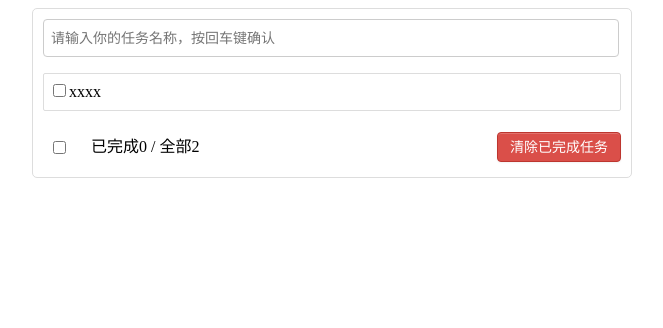
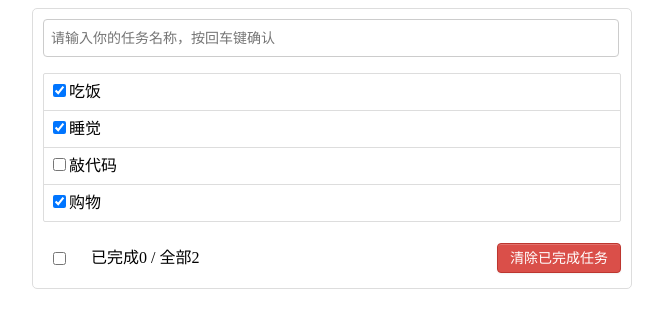
Before and after one commit to suchcl/ReactPro, a React (Create React App) app in the folder react4_todolist/: page / in a window 1280 px wide. Shown: the top 328 px of the page, without its empty margins (308-971 px from the left). Built offline with nearby package versions, Linux system fonts and the light colour scheme.

Commit message:
todolist数据初始化

```diff
--- a/react4_todolist/src/App.jsx
+++ b/react4_todolist/src/App.jsx
@@ -5,12 +5,38 @@
 import "./App.css";
 
 export default class App extends Component {
+  // 初始化状态
+  state = {
+    todos: [
+      {
+        id: "001",
+        name: "吃饭",
+        done: true,
+      },
+      {
+        id: "002",
+        name: "睡觉",
+        done: true,
+      },
+      {
+        id: "003",
+        name: "敲代码",
+        done: false,
+      },
+      {
+        id: "004",
+        name: "购物",
+        done: true,
+      },
+    ],
+  };
   render() {
+    const { todos } = this.state;
     return (
       <div className="todo-container">
         <div className="todo-wrap">
           <Header />
-          <List />
+          <List todos={todos} />
           <Footer />
         </div>
       </div>
--- a/react4_todolist/src/Item/Item.jsx
+++ b/react4_todolist/src/Item/Item.jsx
@@ -3,11 +3,18 @@
 
 export default class Item extends Component {
   render() {
+    // const { todo } = this.props;
+    const { id, name, done } = this.props;
     return (
       <li>
         <label>
-          <input type="checkbox" />
-          <span>xxxx</span>
+          {/*
+                defaultChecked表示组件初始化时的状态，是应该选中还是不应该选中
+                不能使用checked，如果使用checked，则checkbox控件就会变成只读的了，就不能再被修改了
+                使用defaultChecked隐藏了一个bug，后续再说吧
+            */}
+          <input type="checkbox" defaultChecked={done} />
+          <span>{name}</span>
         </label>
         <button className="btn btn-danger" style={{ display: "none" }}>
           删除
--- a/react4_todolist/src/List/List.jsx
+++ b/react4_todolist/src/List/List.jsx
@@ -4,9 +4,15 @@
 
 export default class List extends Component {
   render() {
+    const { todos } = this.props;
     return (
       <ul className="todo-main">
-        <Item />
+          {
+              todos.map((todo) =>{
+                //   return <Item todo={todo} key={todo.id}/>
+                return <Item key={todo.id} {...todo} />
+              })
+          }
       </ul>
     );
   }
```
